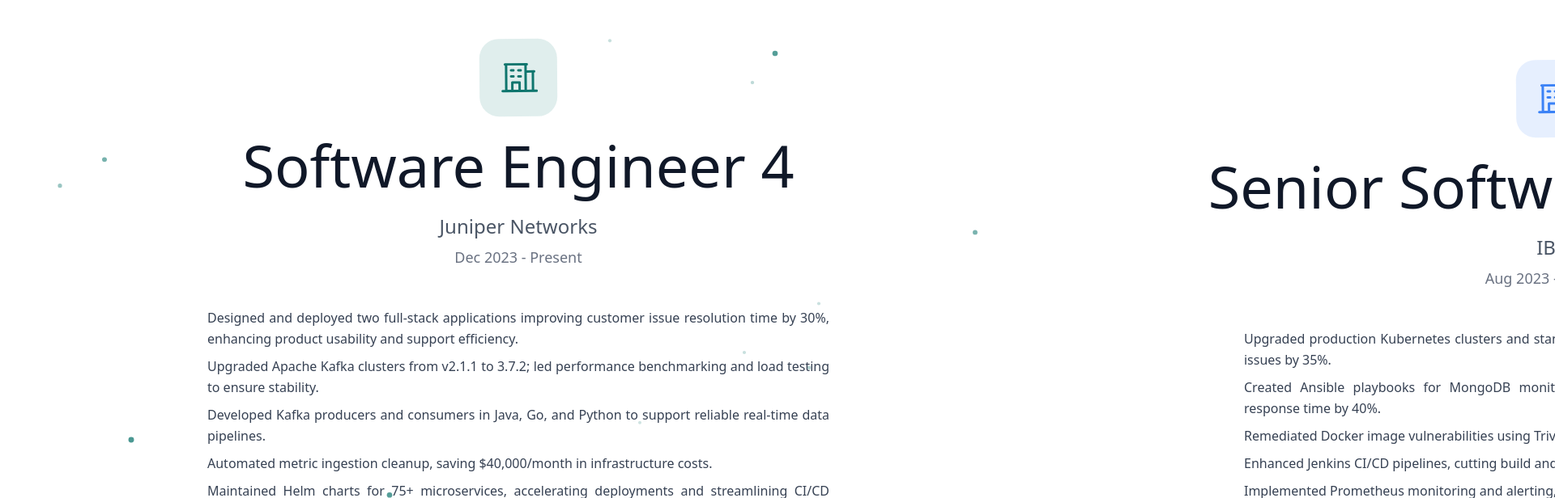
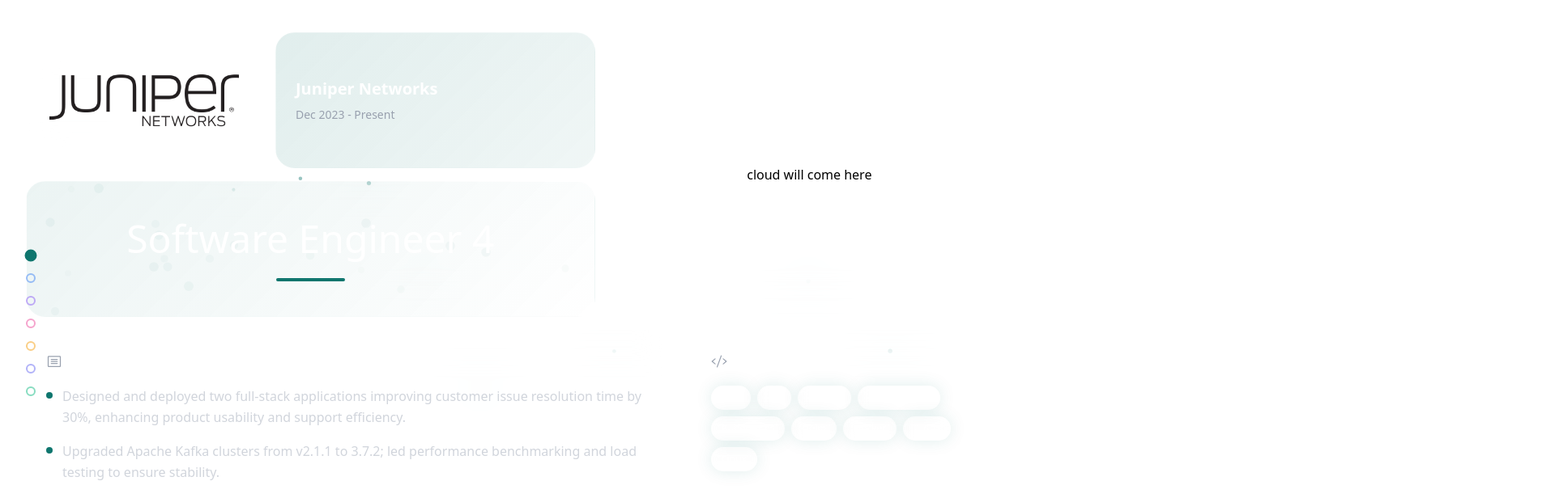
Before and after one commit to imdhruv99/Portfolio-FrontEnd, a Next.js app: page /experience in a window 1280 px wide. Shown: the top 616 px of the page at 81% size, 1920 px wide, since content can reach past the window. Built offline with nearby package versions, Linux system fonts and the light colour scheme.

Commit message:
[ADDED] grid

```diff
--- a/src/components/Experience/index.tsx
+++ b/src/components/Experience/index.tsx
@@ -1,17 +1,12 @@
 'use client';
 
 import { Icon } from '@iconify/react';
+import Image from 'next/image';
 import { useEffect, useState, useRef } from 'react';
 import { motion, AnimatePresence } from 'framer-motion';
-import { gsap } from 'gsap';
-import { ScrollTrigger } from 'gsap/ScrollTrigger';
+import { useThemeColors } from '@/hooks/useThemeColors';
+import { getExperienceData } from '@/constants/ExperienceData';
 
-import { useThemeColors } from '@/hooks/useThemeColors';
-import experienceData from '@/constants/ExperienceData';
-
-if (typeof window !== 'undefined') {
-    gsap.registerPlugin(ScrollTrigger);
-}
 
 interface ExperienceItem {
     id: number;
@@ -21,226 +16,253 @@
     description: string[];
     technologies: string[];
     color: string;
+    image: string;
 }
 
-interface ExperienceCardProps {
+interface BentoCardProps {
+    children: React.ReactNode;
+    className?: string;
+    delay?: number;
+    style?: React.CSSProperties;
+}
+
+const BentoCard = ({ children, className = '', delay = 0, style }: BentoCardProps) => (
+    <motion.div
+        initial={{ opacity: 0, y: 50, scale: 0.9 }}
+        whileInView={{ opacity: 1, y: 0, scale: 1 }}
+        transition={{ duration: 0.6, delay }}
+        viewport={{ once: true, margin: "-50px" }}
+        className={`backdrop-blur-xl bg-white/5 border border-white/10 rounded-3xl p-6 hover:bg-white/10 transition-all duration-300 ${className}`}
+        style={style}
+        whileHover={{ scale: 1.02, y: -5 }}
+    >
+        {children}
+    </motion.div>
+);
+
+interface ExperienceGridProps {
     experience: ExperienceItem;
-    colors: ReturnType<typeof useThemeColors>['colors'];
     index: number;
 }
 
-const ExperienceCard = ({ experience, colors, index }: ExperienceCardProps) => {
+const ExperienceGrid = ({ experience, index }: ExperienceGridProps) => {
+    const baseDelay = index * 0.1;
+
     return (
+        <div className="min-h-screen flex items-center justify-center p-4 sm:p-8">
+            <div className="w-full max-w-7xl mx-auto">
+                {/* Grid Container */}
+                <div className="grid grid-cols-12 grid-rows-12 gap-4 h-[90vh] min-h-[600px]">
+
+                    {/* Stats/Metrics - Top Right */}
+                    <BentoCard
+                        className="col-span-6 sm:col-span-3 row-span-3 flex flex-col justify-center items-center text-center"
+                        delay={baseDelay + 0.1}
+                    >
+                        <div>
+                            <Image
+                                src={experience?.image}
+                                alt="Company Logo"
+                                layout="fill"
+                                objectFit="contain"
+                                className="p-1"
+                            />
+                        </div>
+                    </BentoCard>
+
+                    {/* Company Name - Top Left */}
+                    <BentoCard
+                        className="col-span-6 sm:col-span-4 row-span-3 flex flex-col justify-center"
+                        delay={baseDelay}
+                        style={{ background: `linear-gradient(135deg, ${experience.color}20, ${experience.color}10)` }}
+                    >
+                        <h3 className="text-lg sm:text-xl font-semibold text-white mb-2">
+                            {experience.company}
+                        </h3>
+                        <p className="text-sm text-gray-400">{experience.period}</p>
+                    </BentoCard>
+
+                    {/* Timeline Indicator - Far Right */}
+                    <BentoCard
+                        className="hidden sm:block col-span-5 row-span-6 relative overflow-hidden"
+                        delay={baseDelay + 0.2}
+                    >
+                        <div className="absolute inset-0 flex items-center justify-center">
+                            cloud will come here
+                        </div>
+                    </BentoCard>
+
+                    {/* Central Designation - Main Focus */}
+                    <BentoCard
+                        className="col-span-12 sm:col-span-7 row-span-3 flex items-center justify-center text-center relative overflow-hidden"
+                        delay={baseDelay + 0.3}
+                        style={{ background: `linear-gradient(135deg, ${experience.color}15, transparent)` }}
+                    >
+                        {/* Background Pattern */}
+                        <div className="absolute inset-0 opacity-5">
+                            {[...Array(20)].map((_, i) => (
                                 <motion.div
-            className="flex-shrink-0 w-screen h-screen flex items-center justify-center p-8"
-            initial={{ opacity: 0, x: 100 }}
-            whileInView={{ opacity: 1, x: 0 }}
-            transition={{ duration: 0.8, delay: index * 0.1 }}
-            viewport={{ once: true, margin: "-100px" }}
-        >
-            <div className="max-w-4xl mx-auto text-center">
-                {/* Company Icon */}
-                <motion.div
-                    className="w-24 h-24 mx-auto mb-8 rounded-3xl flex items-center justify-center"
-                    style={{ backgroundColor: `${experience.color}20` }}
-                    animate={{ rotate: [0, 5, -5, 0] }}
-                    transition={{ duration: 2, repeat: Infinity }}
-                >
-                    <Icon
-                        icon="ph:building-office"
-                        className="w-12 h-12"
-                        style={{ color: experience.color }}
+                                    key={i}
+                                    className="absolute w-2 h-2 rounded-full"
+                                    style={{
+                                        backgroundColor: experience.color,
+                                        left: `${Math.random() * 100}%`,
+                                        top: `${Math.random() * 100}%`,
+                                    }}
+                                    animate={{
+                                        scale: [1, 1.5, 1],
+                                        opacity: [0.3, 0.8, 0.3],
+                                    }}
+                                    transition={{
+                                        duration: 3 + Math.random() * 2,
+                                        repeat: Infinity,
+                                        delay: Math.random() * 2,
+                                    }}
                                 />
-                </motion.div>
+                            ))}
+                        </div>
 
-                {/* Designation */}
+                        <div className="relative z-10">
                             <motion.h1
-                    className={`text-4xl sm:text-6xl lg:text-7xl font-extralight ${colors.heroText} mb-4`}
-                    animate={{ y: [0, -10, 0] }}
-                    transition={{ duration: 3, repeat: Infinity }}
+                                className="text-2xl sm:text-4xl lg:text-5xl font-light text-white mb-4 leading-tight"
+                                animate={{ y: [0, -5, 0] }}
+                                transition={{ duration: 4, repeat: Infinity }}
                             >
                                 {experience.designation}
                             </motion.h1>
+                            <motion.div
+                                className="w-24 h-1 mx-auto rounded-full"
+                                style={{ backgroundColor: experience.color }}
+                                animate={{ width: [60, 100, 60] }}
+                                transition={{ duration: 3, repeat: Infinity }}
+                            />
+                        </div>
+                    </BentoCard>
 
-                {/* Company & Period */}
-                <motion.div className="mb-12">
-                    <p className={`text-xl sm:text-2xl ${colors.subtext} mb-2`}>
-                        {experience.company}
-                    </p>
-                    <p className={`text-lg ${colors.metaText}`}>
-                        {experience.period}
+                    {/* Description - Large Bottom Left */}
+                    <BentoCard
+                        className="col-span-12 sm:col-span-8 row-span-5 overflow-y-auto custom-scrollbar"
+                        delay={baseDelay + 0.4}
+                    >
+                        <div className="flex items-center mb-4">
+                            <Icon icon="ph:article" className="w-5 h-5 text-gray-400 mr-2" />
+                            <h4 className="text-lg font-medium text-white">Key Achievements</h4>
+                        </div>
+                        <div className="space-y-4">
+                            {experience.description.map((desc, descIndex) => (
+                                <motion.div
+                                    key={descIndex}
+                                    initial={{ opacity: 0, x: -20 }}
+                                    whileInView={{ opacity: 1, x: 0 }}
+                                    transition={{ delay: baseDelay + 0.5 + descIndex * 0.1 }}
+                                    className="flex items-start space-x-3"
+                                >
+                                    <div
+                                        className="w-2 h-2 rounded-full mt-2 flex-shrink-0"
+                                        style={{ backgroundColor: experience.color }}
+                                    />
+                                    <p className="text-sm sm:text-base text-gray-300 leading-relaxed">
+                                        {desc}
                                     </p>
                                 </motion.div>
-
-                {/* Description */}
-                <motion.div
-                    className="max-w-3xl mx-auto mb-12"
-                    initial={{ y: 50, opacity: 0 }}
-                    animate={{ y: 0, opacity: 1 }}
-                    transition={{ delay: 0.3 }}
-                >
-                    <div className="space-y-2">
-                        {experience.description.slice(0, 7).map((desc, descIndex) => (
-                            <motion.p
-                                key={descIndex}
-                                className={`text-md ${colors.descriptionText} leading-relaxed text-justify`}
-                                initial={{ opacity: 0, y: 20 }}
-                                animate={{ opacity: 1, y: 0 }}
-                                transition={{ delay: 0.5 + descIndex * 0.2 }}
-                            >
-                                {desc}
-                            </motion.p>
                             ))}
                         </div>
-                </motion.div>
+                    </BentoCard>
 
-                {/* Technologies */}
-                <motion.div
-                    initial={{ y: 50, opacity: 0 }}
-                    animate={{ y: 0, opacity: 1 }}
-                    transition={{ delay: 0.7 }}
-                    className="mb-8"
+                    {/* Technologies - Bottom Right */}
+                    <BentoCard
+                        className="col-span-12 sm:col-span-4 row-span-5"
+                        delay={baseDelay + 0.5}
                     >
-                    <div className="flex flex-wrap justify-center gap-3">
+                        <div className="flex items-center mb-4">
+                            <Icon icon="ph:code" className="w-5 h-5 text-gray-400 mr-2" />
+                            <h4 className="text-lg font-medium text-white">Tech Stack</h4>
+                        </div>
+                        <div className="flex flex-wrap gap-2">
                             {experience.technologies.map((tech, techIndex) => (
                                 <motion.span
                                     key={techIndex}
-                                className={`px-2 py-1 rounded-full text-xs font-normal ${colors.techBadge} backdrop-blur-sm border border-white/20`}
                                     initial={{ scale: 0, opacity: 0 }}
-                                animate={{ scale: 1, opacity: 1 }}
-                                transition={{ delay: 0.9 + techIndex * 0.05 }}
-                                whileHover={{ scale: 1.05 }}
+                                    whileInView={{ scale: 1, opacity: 1 }}
+                                    transition={{
+                                        delay: baseDelay + 0.6 + techIndex * 0.05,
+                                        type: "spring",
+                                        stiffness: 300
+                                    }}
+                                    whileHover={{ scale: 1.1, y: -2 }}
+                                    className="px-3 py-1.5 rounded-full text-xs font-medium bg-white/10 text-white/90 border border-white/20 backdrop-blur-sm"
+                                    style={{
+                                        boxShadow: `0 0 20px ${experience.color}20`,
+                                    }}
                                 >
                                     {tech}
                                 </motion.span>
                             ))}
                         </div>
-                </motion.div>
+                    </BentoCard>
                 </div>
-        </motion.div>
+            </div>
+        </div>
     );
 };
 
 const Experience = () => {
-    const { colors } = useThemeColors();
+    const { colors, isDarkTheme } = useThemeColors();
+    const experienceData = getExperienceData(isDarkTheme);
     const [activeIndex, setActiveIndex] = useState(0);
-    const containerRef = useRef<HTMLDivElement | null>(null);
-    const horizontalRef = useRef<HTMLDivElement | null>(null);
+    const containerRef = useRef<HTMLDivElement>(null);
 
-    // Horizontal Scroll Effect
+    // Intersection Observer for tracking active section
     useEffect(() => {
-        if (!horizontalRef.current || !containerRef.current) return;
+        const observerOptions = {
+            root: null,
+            rootMargin: '-50% 0px -50% 0px',
+            threshold: 0
+        };
 
-        const horizontalElement = horizontalRef.current;
-        const containerElement = containerRef.current;
-
-        // Calculate total width needed for horizontal scroll
-        const totalWidth = experienceData.length * window.innerWidth;
-
-        // Slower Scroll
-        gsap.set(containerElement, {
-            height: totalWidth * 1.5
-        });
-
-        // Create horizontal scroll animation with slower scrub
-        const scrollTween = gsap.to(horizontalElement, {
-            x: -(totalWidth - window.innerWidth),
-            ease: "none",
-            scrollTrigger: {
-                trigger: containerElement,
-                start: "top top",
-                end: "bottom bottom",
-                scrub: 2,
-                pin: horizontalElement,
-                invalidateOnRefresh: true,
-                anticipatePin: 1,
-                onUpdate: (self) => {
-                    const newIndex = Math.round(self.progress * (experienceData.length - 1));
-                    setActiveIndex(newIndex);
-                }
+        const observer = new IntersectionObserver((entries) => {
+            entries.forEach((entry) => {
+                if (entry.isIntersecting) {
+                    const index = parseInt(entry.target.getAttribute('data-index') || '0');
+                    setActiveIndex(index);
                 }
             });
+        }, observerOptions);
 
-        // Handle resize
-        const handleResize = () => {
-            scrollTween.scrollTrigger?.refresh();
-        };
-
-        window.addEventListener('resize', handleResize);
+        const sections = document.querySelectorAll('.experience-section');
+        sections.forEach((section) => observer.observe(section));
 
         return () => {
-            scrollTween.scrollTrigger?.kill();
-            window.removeEventListener('resize', handleResize);
+            sections.forEach((section) => observer.unobserve(section));
         };
     }, []);
 
-    // Magnetic Effect for Interactive Elements
-    useEffect(() => {
-        const magneticElements = document.querySelectorAll('.magnetic');
-
-        const handleMouseMove = (e: MouseEvent) => {
-            const target = e.currentTarget as HTMLElement;
-            const rect = target.getBoundingClientRect();
-            const x = e.clientX - rect.left - rect.width / 2;
-            const y = e.clientY - rect.top - rect.height / 2;
-
-            gsap.to(target, {
-                x: x * 0.3,
-                y: y * 0.3,
-                duration: 0.3,
-                ease: "power2.out"
-            });
-        };
-
-        const handleMouseLeave = (e: MouseEvent) => {
-            const target = e.currentTarget as HTMLElement;
-            gsap.to(target, {
-                x: 0,
-                y: 0,
-                duration: 0.5,
-                ease: "elastic.out(1, 0.3)"
-            });
-        };
-
-        magneticElements.forEach(element => {
-            (element as HTMLElement).addEventListener('mousemove', handleMouseMove);
-            (element as HTMLElement).addEventListener('mouseleave', handleMouseLeave);
-        });
-
-        return () => {
-            magneticElements.forEach(element => {
-                (element as HTMLElement).removeEventListener('mousemove', handleMouseMove);
-                (element as HTMLElement).removeEventListener('mouseleave', handleMouseLeave);
-            });
-        };
-    }, []);
-
-
     return (
         <div ref={containerRef} className="relative">
-            {/* Fixed Background */}
-            <motion.div
+            {/* Dynamic Background */}
+            <div
                 className="fixed inset-0 transition-all duration-1000 pointer-events-none"
                 style={{
                     background: `${colors.background}, radial-gradient(circle at 30% 20%, ${experienceData[activeIndex]?.color}08 0%, transparent 50%), radial-gradient(circle at 70% 80%, ${experienceData[activeIndex]?.color}05 0%, transparent 50%)`
                 }}
             />
 
-            {/* Animated Particles */}
-            <div className="fixed inset-0 pointer-events-none">
-                {[...Array(15)].map((_, i) => (
+            {/* Floating Particles */}
+            <div className="fixed inset-0 pointer-events-none overflow-hidden">
+                {[...Array(12)].map((_, i) => (
                     <motion.div
                         key={i}
-                        className="absolute w-1 h-1 rounded-full opacity-20"
+                        className="absolute w-1 h-1 rounded-full opacity-30"
                         style={{
                             backgroundColor: experienceData[activeIndex]?.color || '#ffffff',
                             left: `${Math.random() * 100}%`,
                             top: `${Math.random() * 100}%`,
                         }}
                         animate={{
-                            y: [0, -150, 0],
-                            opacity: [0.2, 0.8, 0.2],
-                            scale: [1, 1.8, 1]
+                            y: [0, -100, 0],
+                            x: [0, Math.random() * 50 - 25, 0],
+                            opacity: [0.3, 0.8, 0.3],
+                            scale: [1, 1.5, 1]
                         }}
                         transition={{
                             duration: 4 + Math.random() * 3,
@@ -251,22 +273,45 @@
                 ))}
             </div>
 
-            {/* Horizontal Scroll Container */}
-            <div
-                ref={horizontalRef}
-                className="flex w-fit h-screen"
+            {/* Progress Indicator */}
+            <div className="fixed left-8 top-1/2 transform -translate-y-1/2 z-50 hidden lg:block">
+                <div className="flex flex-col space-y-4">
+                    {experienceData.map((_, index) => (
+                        <motion.div
+                            key={index}
+                            className={`w-3 h-3 rounded-full border-2 cursor-pointer transition-all duration-300 ${activeIndex === index
+                                ? 'scale-125'
+                                : 'scale-100 opacity-50'
+                                }`}
                             style={{
-                    width: `${experienceData.length * 100}vw`,
+                                backgroundColor: activeIndex === index ? experienceData[activeIndex].color : 'transparent',
+                                borderColor: experienceData[index].color
                             }}
-            >
+                            whileHover={{ scale: 1.3 }}
+                            onClick={() => {
+                                document.querySelector(`[data-index="${index}"]`)?.scrollIntoView({
+                                    behavior: 'smooth'
+                                });
+                            }}
+                        />
+                    ))}
+                </div>
+            </div>
+
+            {/* Experience Sections */}
+            <div className="relative z-10">
                 <AnimatePresence mode="wait">
                     {experienceData.map((experience, index) => (
-                        <ExperienceCard
+                        <div
                             key={experience.id}
+                            className="experience-section"
+                            data-index={index}
+                        >
+                            <ExperienceGrid
                                 experience={experience}
-                            colors={colors}
                                 index={index}
                             />
+                        </div>
                     ))}
                 </AnimatePresence>
             </div>
@@ -279,10 +324,27 @@
                 transition={{ duration: 2, repeat: Infinity }}
             >
                 <div className="flex items-center gap-2 px-4 py-2 rounded-full bg-white/10 backdrop-blur-xl border border-white/20">
-                    <Icon icon="ph:mouse" className="w-4 h-4 text-white/70" />
+                    <Icon icon="ph:arrow-down" className="w-4 h-4 text-white/70" />
                     <span className="text-sm text-white/70">Scroll to explore</span>
                 </div>
             </motion.div>
+
+            <style jsx>{`
+                .custom-scrollbar::-webkit-scrollbar {
+                    width: 4px;
+                }
+                .custom-scrollbar::-webkit-scrollbar-track {
+                    background: rgba(255, 255, 255, 0.1);
+                    border-radius: 2px;
+                }
+                .custom-scrollbar::-webkit-scrollbar-thumb {
+                    background: rgba(255, 255, 255, 0.3);
+                    border-radius: 2px;
+                }
+                .custom-scrollbar::-webkit-scrollbar-thumb:hover {
+                    background: rgba(255, 255, 255, 0.5);
+                }
+            `}</style>
         </div>
     );
 };
--- a/src/constants/ExperienceData.ts
+++ b/src/constants/ExperienceData.ts
@@ -6,9 +6,12 @@
     description: string[];
     technologies: string[];
     color: string;
+    image: string;
 };
 
-const experienceData: ExperienceData[] = [
+export const getExperienceData = (isDarkTheme: boolean): ExperienceData[] => {
+
+    return [
         {
             id: 1,
             company: 'Juniper Networks',
@@ -33,6 +36,7 @@
                 'Linux',
             ],
             color: '#0F766E',
+            image: isDarkTheme ? '/images/jnpr_dark.png' : '/images/jnpr_light.png',
         },
         {
             id: 2,
@@ -57,6 +61,7 @@
                 'MongoDB',
             ],
             color: '#3B82F6',
+            image: isDarkTheme ? '/images/jnpr_dark.png' : '/images/jnpr_light.png',
         },
         {
             id: 3,
@@ -82,6 +87,7 @@
                 'REST APIs',
             ],
             color: '#8B5CF6',
+            image: isDarkTheme ? '/images/jnpr_dark.png' : '/images/jnpr_light.png',
         },
         {
             id: 4,
@@ -105,6 +111,7 @@
                 'Docker',
             ],
             color: '#EC4899',
+            image: isDarkTheme ? '/images/jnpr_dark.png' : '/images/jnpr_light.png',
         },
         {
             id: 5,
@@ -128,6 +135,7 @@
                 'Jira',
             ],
             color: '#F59E0B',
+            image: isDarkTheme ? '/images/jnpr_dark.png' : '/images/jnpr_light.png',
         },
         {
             id: 6,
@@ -152,6 +160,7 @@
                 'ELK Stack',
             ],
             color: '#6366F1',
+            image: isDarkTheme ? '/images/jnpr_dark.png' : '/images/jnpr_light.png',
         },
         {
             id: 7,
@@ -178,8 +187,7 @@
                 'MySQL',
             ],
             color: '#10B981',
+            image: isDarkTheme ? '/images/jnpr_dark.png' : '/images/jnpr_light.png',
         },
     ];
-
-export type { ExperienceData };
-export default experienceData;
+};
```
Also changed, not shown: public/images/jnpr_dark.png (added), public/images/jnpr_light.png (added). Lines whose indentation alone changed are shown as unchanged.
